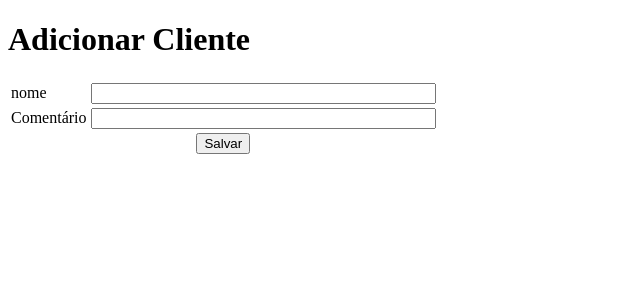
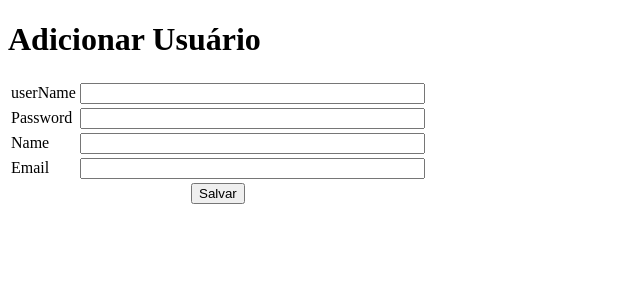
Before and after one commit to GuiCarmok/ac04ac05Jadir, a Flask app: page /add in a window 1280 px wide. Shown: the top 300 px of the page, without its empty margins (0-640 px from the left). Run offline with Flask 2, Linux system fonts and the light colour scheme.

Commit message:
primeira tela

```diff
--- a/app.py
+++ b/app.py
@@ -4,7 +4,7 @@ from flask_sqlalchemy import SQLAlchemy
 # instncia do Flask
 app = Flask(__name__)
 # caminho do DB
-app.config ['SQLALCHEMY_DATABASE_URI'] = "sqlite:///dbcliente"
+app.config ['SQLALCHEMY_DATABASE_URI'] = "sqlite:///dbcliente1"
 # instancia do sqlalchemy
 db = SQLAlchemy(app)
 
@@ -12,12 +12,16 @@ db = SQLAlchemy(app)
 class Cliente(db.Model):
     __tablename__ = "tbcliente"
     id = db.Column(db.Integer, primary_key=True, autoincrement=True)
-    name = db.Column(db.String(50), unique=True)
-    comment = db.Column(db.String(120))
+    userName = db.Column(db.String(50), unique=True)
+    Password = db.Column(db.String(120))
+    Name = db.Column(db.String(50))
+    Email = db.Column(db.String(100))
 
-    def __init__(self, name, comment):
-        self.name = name
-        self.comment = comment
+    def __init__(self, userName, Password, Name, Email):
+        self.userName = userName
+        self.Password = Password
+        self.Name = Name
+        self.Email = Email
 
 @app.route("/")
 def index():
@@ -29,7 +33,7 @@ def index():
 def add():
     if request.method == 'POST':
         # crio um objeto cliente com os dados do formulario
-        cliente = Cliente(request.form['nome'], request.form['comentario'])
+        cliente = Cliente(request.form['userName'], request.form['Password'], request.form['Name'],request.form['Email'] )
         # adiciono o cliente (insert into)
         db.session.add(cliente)
         db.session.commit()
@@ -41,8 +45,10 @@ def edit(id):
     # select from
     cliente = Cliente.query.get(id)
     if request.method == 'POST':
-        cliente.name = request.form['nome']
-        cliente.comment = request.form['comentario']
+        cliente.userName = request.form['userName']
+        cliente.Password = request.form['Password']
+        cliente.Name = request.form['Name']
+        cliente.Email = request.form['Email']
         db.session.commit()
         return redirect(url_for('index'))
     return render_template("edit.html", cliente = cliente)
--- a/templates/add.html
+++ b/templates/add.html
@@ -2,19 +2,27 @@
 <html lang="pt-br">
 <head>
     <meta charset="UTF-8">
-    <title>Adicionar Cliente</title>
+    <title>Adicionar Usuário</title>
 </head>
 <body>
-    <h1>Adicionar Cliente</h1>
+    <h1>Adicionar Usuário</h1>
     <form action="/add" method="POST">
         <table border="0">
             <tr>
-                <td>nome</td>
-                <td><input type="text" name="nome" size="40"></td>
+                <td>userName</td>
+                <td><input type="text" name="userName" size="40"></td>
             </tr>
             <tr>
-                <td>Comentário</td>
-                <td><input type="text" name="comentario" size="40"></td>
+                <td>Password</td>
+                <td><input type="text" name="Password" size="40"></td>
+            </tr>
+            <tr>
+                <td>Name</td>
+                <td><input type="text" name="Name" size="40"></td>
+            </tr>
+            <tr>
+                <td>Email</td>
+                <td><input type="text" name="Email" size="40"></td>
             </tr>
             <tr>
                 <th colspan="2"><button type="submit">Salvar</button></th>
```
Also changed, not shown: templates/edit.html (+14 -6 lines), templates/index.html (+11 -8 lines), 2 other files.
